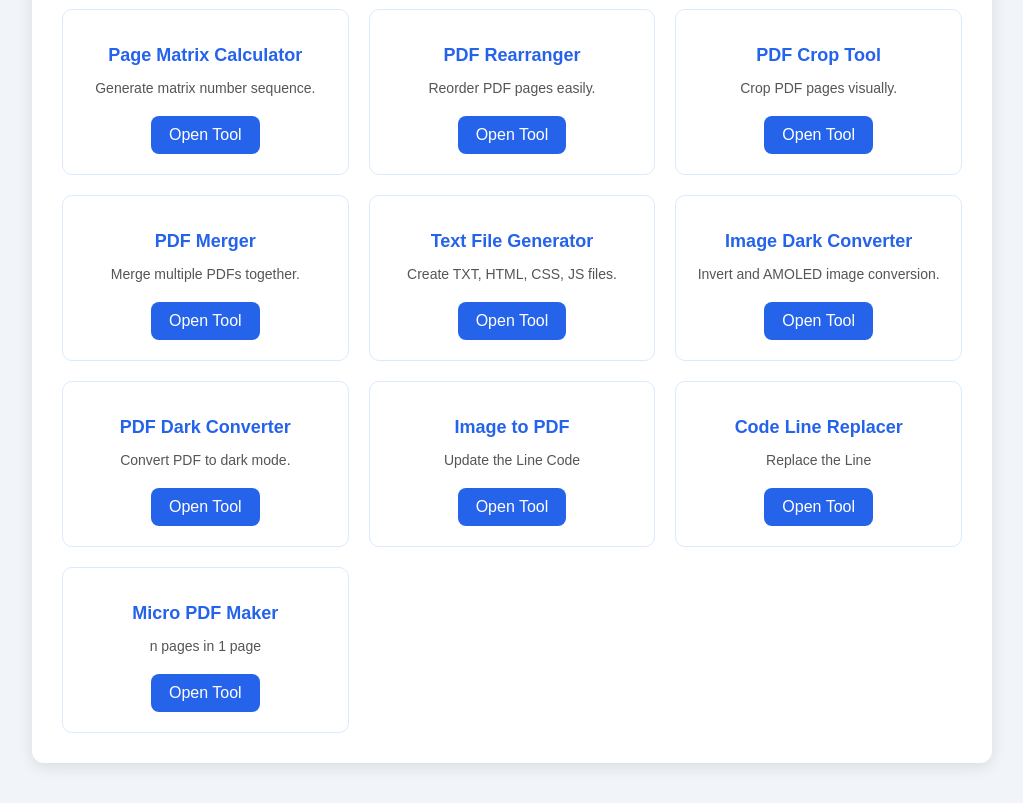
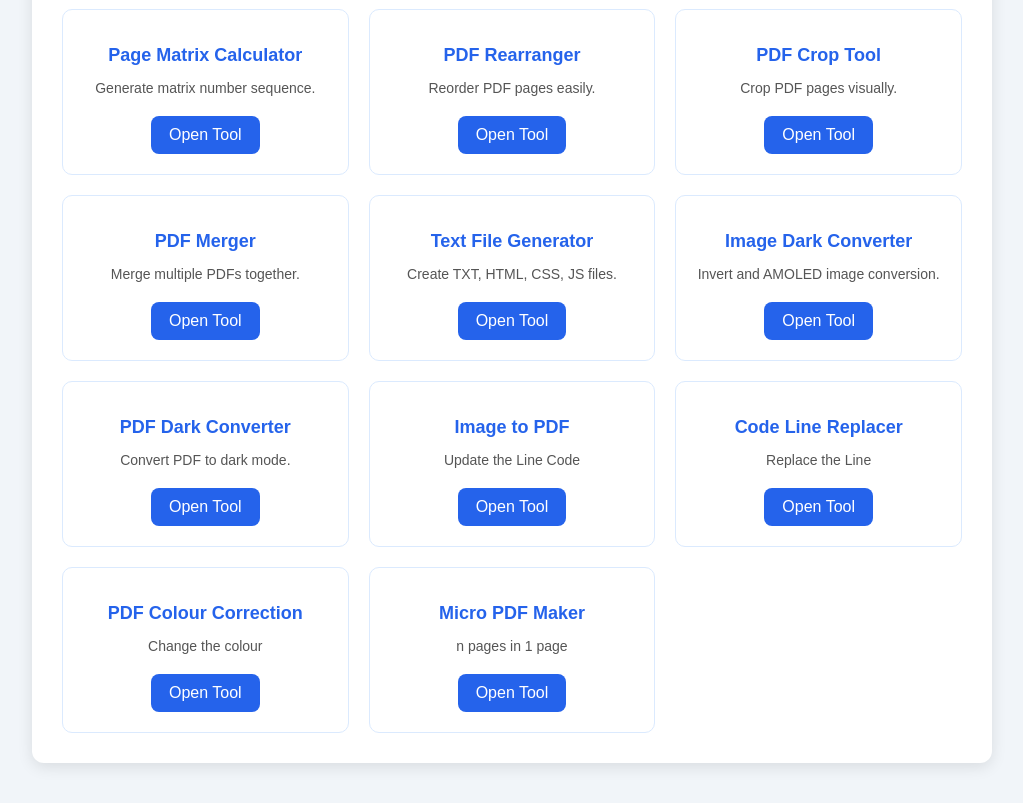
Before and after one commit to ishankisku934-cell/Pdf-edit, a plain HTML site: page index.html in a window 1280 px wide. Shown: the part 149-952 px from the top of the page, without its empty margins (128-1151 px from the left). Drawn offline with Linux system fonts and the light colour scheme.

Commit message:
Update index.html

```diff
--- a/index.html
+++ b/index.html
@@ -180,6 +180,17 @@ Open Tool
 
 <!-- Tool 10 -->
 <div class="card">
+<h2>PDF Colour Correction</h2></h2>
+<p>Change the colour</p>
+
+<a href="pdfcolouredit.html">
+Open Tool
+</a>
+</div>
+
+
+<!-- Tool 11 -->
+<div class="card">
 <h2>Micro PDF Maker</h2>
 <p>n pages in 1 page</p>
 
```
